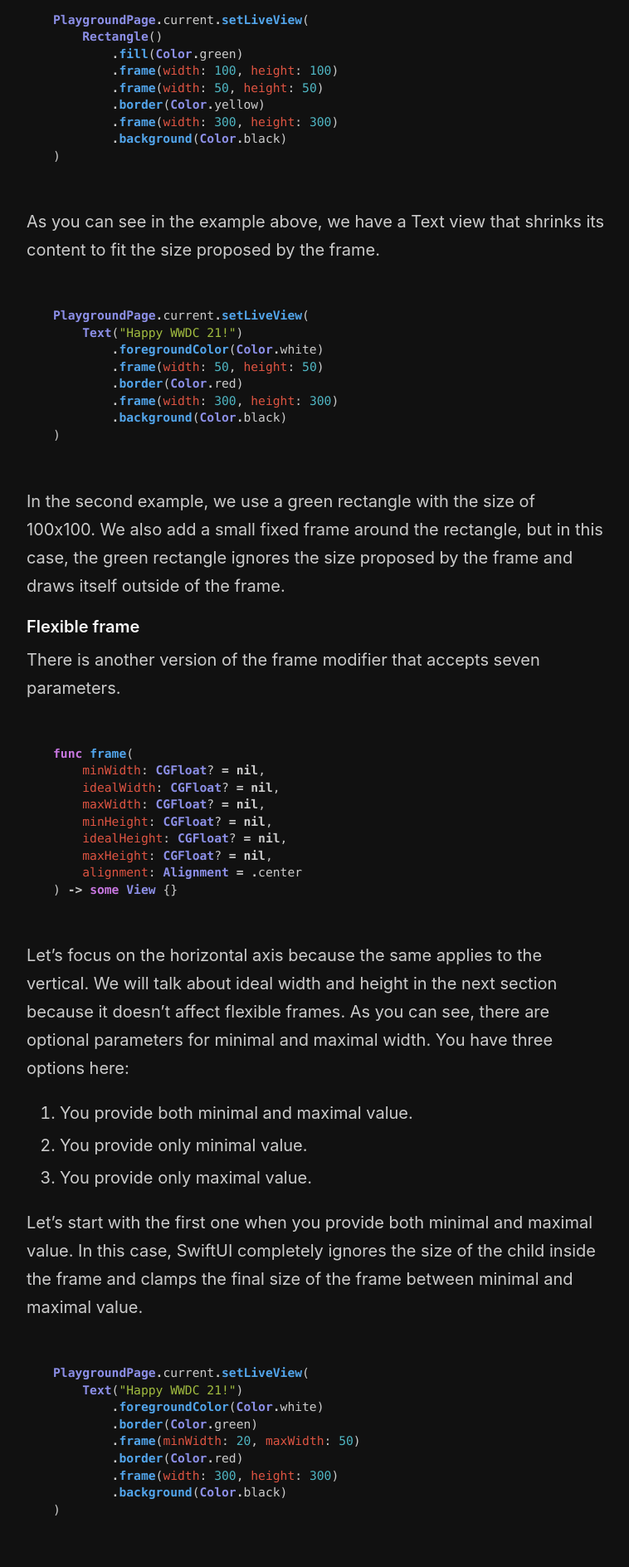
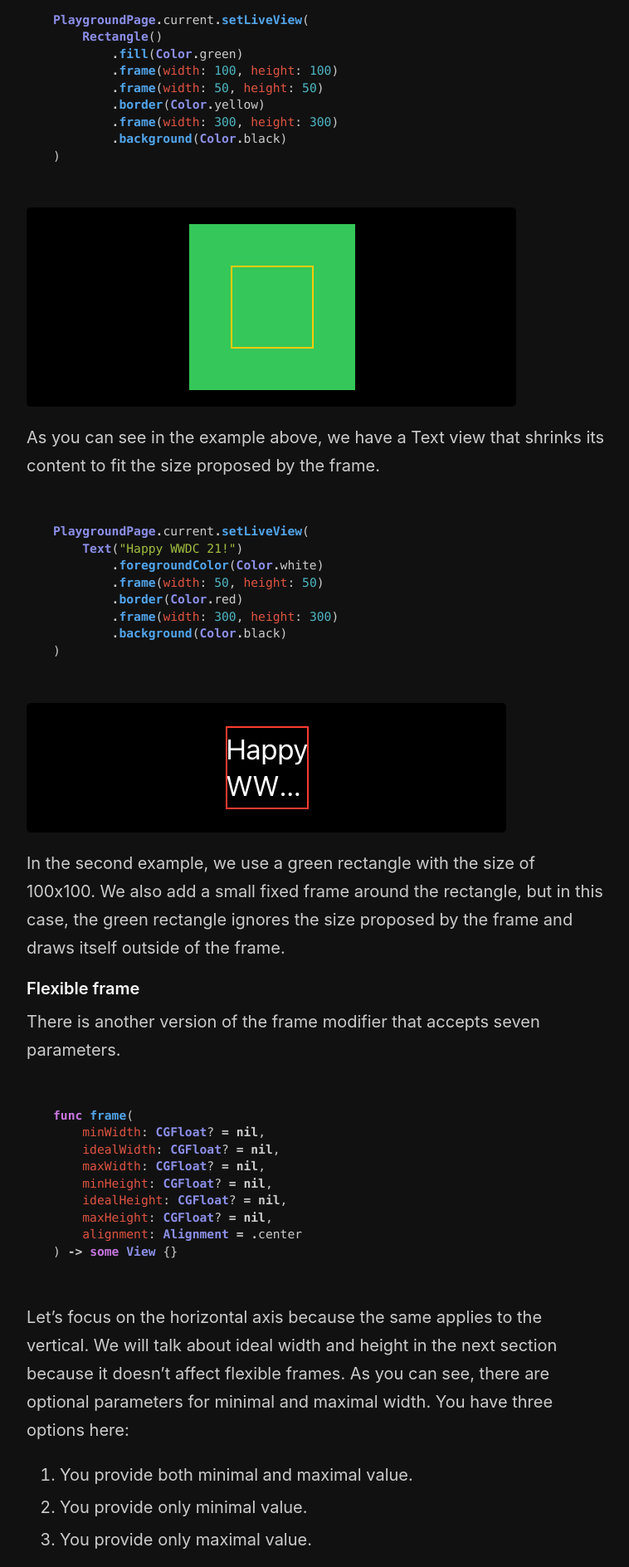
Before and after one commit to mecid/mecid.github.io, a Jekyll site: the page built from _posts/2021-06-02-frames-in-swiftui.md, in a window 1280 px wide. Shown: the part 709-2597 px from the top of the page at 83% size, without its empty margins (258-1016 px from the left). Built offline with Jekyll 4.4.1, drawn with Linux system fonts in a browser that asks for light colours.

Commit message:
images added to frame in swiftui post

````diff
--- a/_posts/2021-06-02-frames-in-swiftui.md
+++ b/_posts/2021-06-02-frames-in-swiftui.md
@@ -24,6 +24,8 @@ PlaygroundPage.current.setLiveView(
 )
 ```
 
+![fixed-frame](/public/fixed-frame1.png)
+
 As you can see in the example above, we have a Text view that shrinks its content to fit the size proposed by the frame.
 
 ```swift
@@ -36,6 +38,8 @@ PlaygroundPage.current.setLiveView(
         .background(Color.black)
 )
 ```
+
+![fixed-frame](/public/fixed-frame2.png)
 
 In the second example, we use a green rectangle with the size of 100x100. We also add a small fixed frame around the rectangle, but in this case, the green rectangle ignores the size proposed by the frame and draws itself outside of the frame.
 
````
Also changed, not shown: other parts of _posts/2021-06-02-frames-in-swiftui.md (+6 -0 lines).
